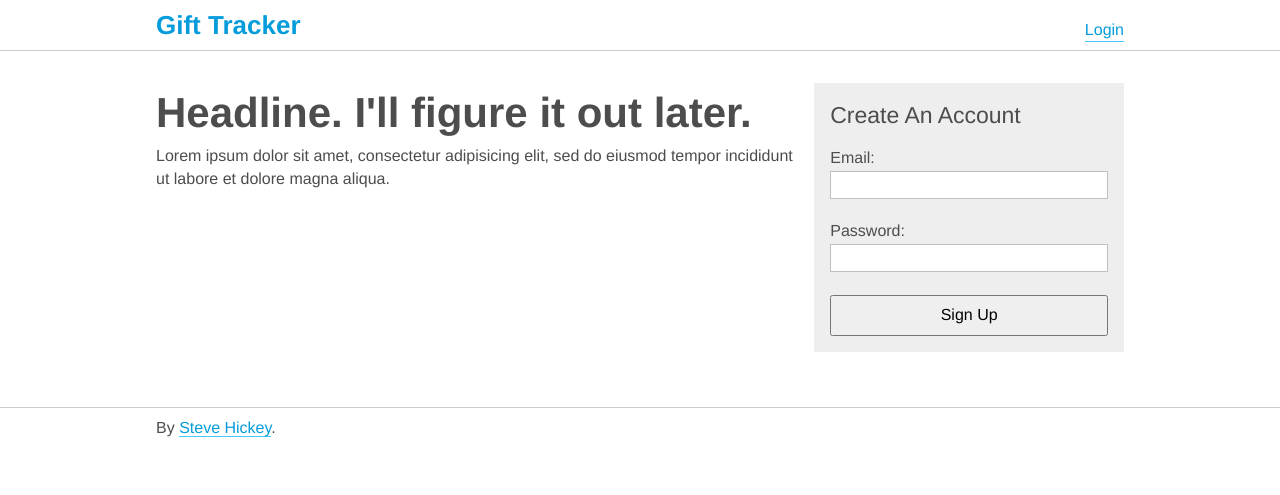
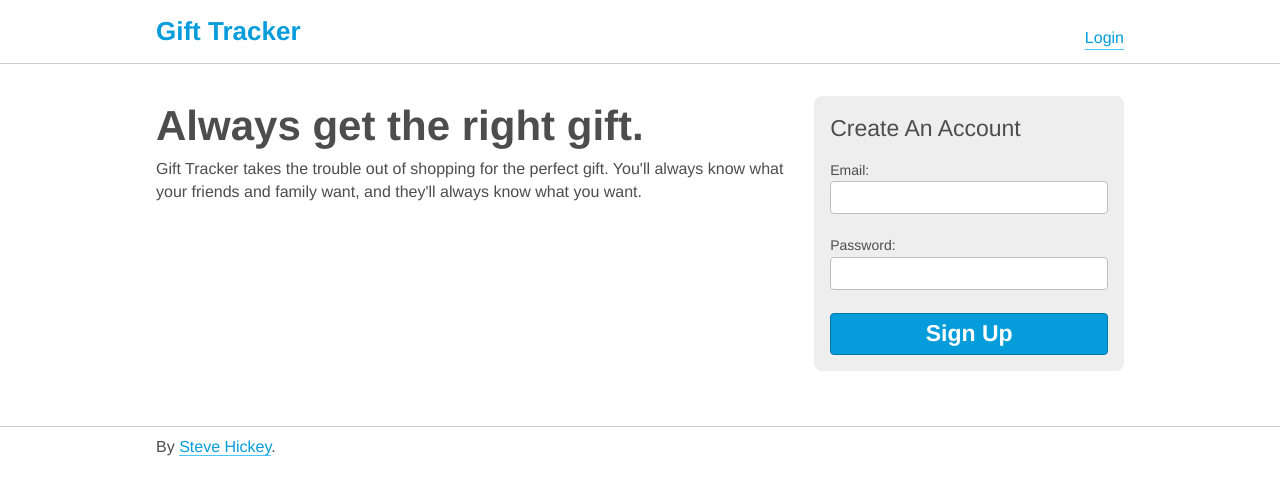
Before and after one commit to javasteve99/gift-tracker, a Jekyll site: the page built from index.html, in a window 1280 px wide. Shown: the top 495 px of the page. Built offline with Jekyll 4.4.1, drawn with Linux system fonts in a browser that asks for light colours; nearby versions of some CDN libraries.

```diff
--- a/_layouts/default.html
+++ b/_layouts/default.html
@@ -19,6 +19,6 @@
 {{ content }}
 
   <script src="http://ajax.googleapis.com/ajax/libs/jquery/1.10.2/jquery.min.js"></script>
-  <script src="/js/scripts.min.js"></script>
+  <script src="/js/scripts.js"></script>
 </body>
 </html>
--- a/css/sass/_global.scss
+++ b/css/sass/_global.scss
@@ -44,13 +44,13 @@ h6 { @include heading-sixth; }
   h1 {
     @include heading-third;
     color: $primary;
-    margin: 0.25em 0;
+    margin: 0.5em 0;
     float: left;
   }
 
   .login {
     float: right;
-    margin-top: 1.125em;
+    margin-top: 1.625em;
   }
 }
 
@@ -72,4 +72,5 @@ h6 { @include heading-sixth; }
   float: right;
   background: $callout;
   padding: 1em;
+  border-radius: 8px;
 }
--- a/css/styles.css
+++ b/css/styles.css
@@ -220,7 +220,8 @@ label, input, button, select, textarea {
 
 label {
   display: block;
-  margin-bottom: 0.25em; }
+  margin-bottom: 0.25em;
+  font-size: 0.875em; }
 
 select,
 textarea,
@@ -244,10 +245,11 @@ input[type="color"] {
   *display: inline;
   *vertical-align: auto;
   height: 1.4375;
-  padding: 0.1em 0.25em;
+  padding: 0.25em;
   font-size: inherit;
   line-height: inherit;
-  vertical-align: middle; }
+  vertical-align: middle;
+  border-radius: 4px; }
 
 input, textarea {
   width: 100%; }
@@ -380,8 +382,15 @@ input[type="submit"] {
   cursor: pointer;
   display: block;
   width: 100%;
-  height: 2.15625;
-  line-height: 2.15625; }
+  height: 1.725;
+  line-height: 1.725;
+  background-color: #049cdb;
+  border-radius: 4px;
+  border: 1px solid #0378a9;
+  color: white;
+  font-weight: bold;
+  font-size: 1.4375em;
+  padding: 0; }
 
 input[disabled],
 select[disabled],
@@ -469,11 +478,11 @@ h6 {
   [role="banner"] h1 {
     font-size: 1.625em;
     color: #049cdb;
-    margin: 0.25em 0;
+    margin: 0.5em 0;
     float: left; }
   [role="banner"] .login {
     float: right;
-    margin-top: 1.125em; }
+    margin-top: 1.625em; }
 
 /* ============================================================================================== */
 /* Home Page Styles                                                                               */
@@ -487,7 +496,8 @@ h6 {
   width: 32%;
   float: right;
   background: #eeeeee;
-  padding: 1em; }
+  padding: 1em;
+  border-radius: 8px; }
 
 /* Helper Classes =============================================================================== */
 .hide {
--- a/index.html
+++ b/index.html
@@ -14,20 +14,20 @@ nav-area: home
 <div role="main">
   <div class="container">
     <div class="intro">
-      <h1>Headline. I'll figure it out later.</h1>
-      <p>Lorem ipsum dolor sit amet, consectetur adipisicing elit, sed do eiusmod tempor incididunt ut labore et dolore magna aliqua.</p>
+      <h1>Always get the right gift.</h1>
+      <p>Gift Tracker takes the trouble out of shopping for the perfect gift. You'll always know what your friends and family want, and they'll always know what you want.</p>
     </div><!-- end of div.intro -->
     <form id="create-an-account">
       <legend>Create An Account</legend>
       <div class="input-wrap">
         <label for="email">Email:</label>
-        <input type="email" name="email" id="email" />
+        <input type="email" name="email" id="email" required />
       </div>
       <div class="input-wrap">
         <label for="password">Password:</label>
-        <input type="password" name="password" id="password" />
+        <input type="password" name="password" id="password" required />
       </div>
-      <button type="submit" name="sign-up">Sign Up</button>
+      <button type="submit" name="sign-up" id="sign-up">Sign Up</button>
     </div>
   </div><!-- end of div.container -->
 </div><!-- end of div[role=main] -->
--- a/js/_plugin1.js
+++ /dev/null
@@ -1,3 +0,0 @@
-var function1 = function() {
-  console.log('function1');
-};
--- a/js/_plugin2.js
+++ /dev/null
@@ -1,3 +0,0 @@
-var function2 = function() {
-  console.log('function2');
-};
--- a/js/_plugin3.js
+++ /dev/null
@@ -1,3 +0,0 @@
-var function3 = function() {
-  console.log('function3');
-};
--- a/js/_scripts.js
+++ /dev/null
@@ -1,3 +0,0 @@
-var scripts = function() {
-  console.log('scripts');
-};
--- /dev/null
+++ b/js/scripts.js
@@ -0,0 +1,13 @@
+(function () {
+  "use strict";
+
+  $('#create-an-account').submit( function() {
+    var email = $('#email').val();
+    var password = $('#password').val();
+    localStorage.setItem('email', email);
+    localStorage.setItem('password', password);
+    window.location = 'create-profile.html';
+    return false;
+  });
+
+}());
```
Also changed, not shown: css/sass/_forms.scss (+12 -3 lines), js/scripts.min.js (deleted).
